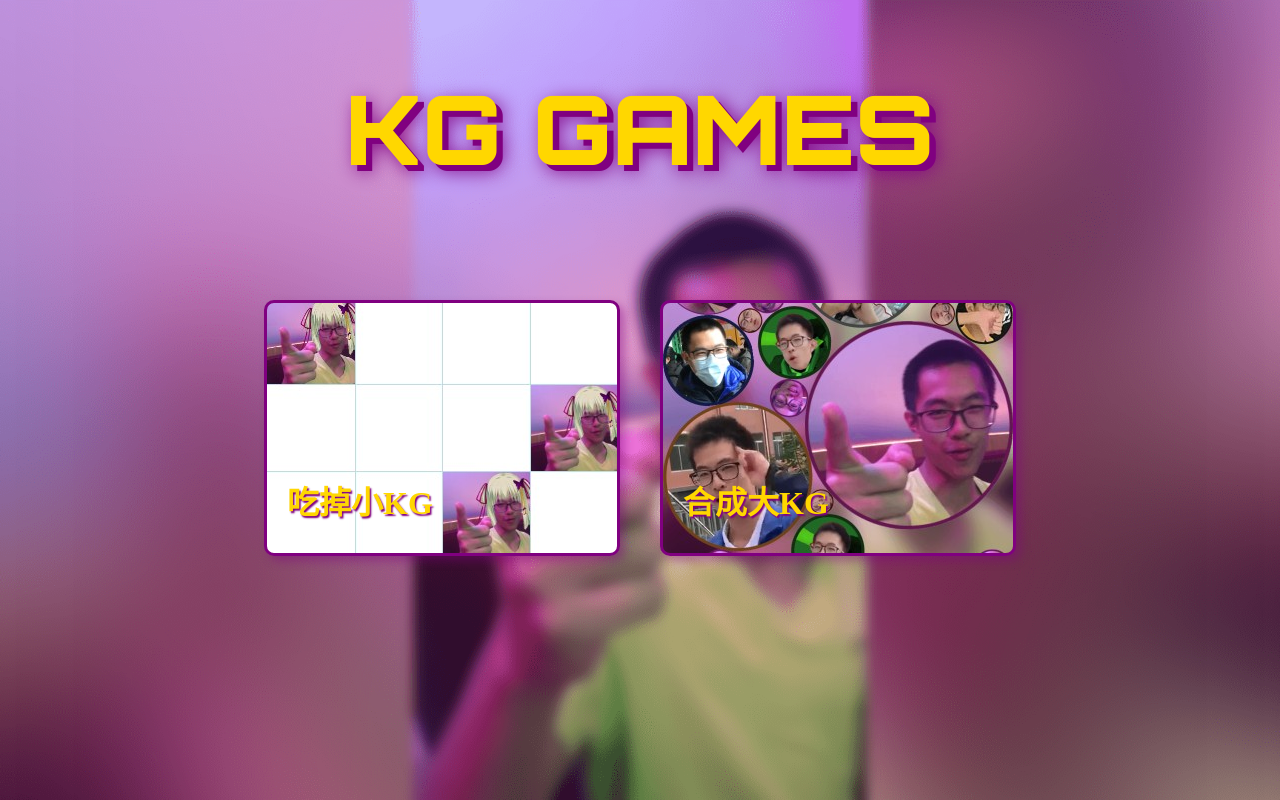
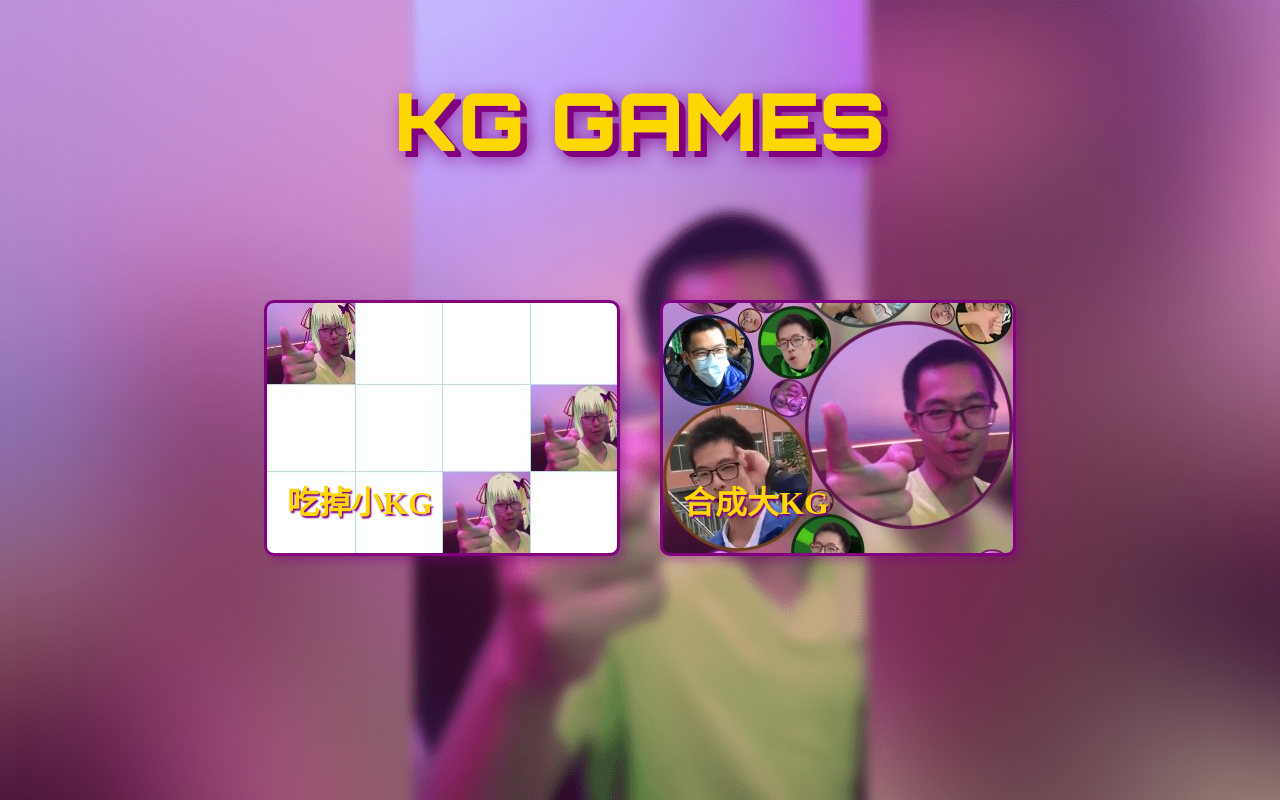
Before and after one commit to chinaozy/games.cykg.fun, a plain HTML site: page index.html in a window 1280 px wide. Drawn offline with Linux system fonts and the light colour scheme.

Commit message:
Title is too big

```diff
--- a/static/style.css
+++ b/static/style.css
@@ -45,8 +45,8 @@
 .title {
     text-align: center;
     font-family: Orbitron;
-    font-size: 12vh;
-    line-height: 12vh;
+    font-size: 10vh;
+    line-height: 10vh;
     color: gold;
     text-shadow: 0.4rem 0.4rem rgb(128, 0, 128),
                  0.4rem 0.4rem 1.2rem rgb(128, 0, 128);
```
